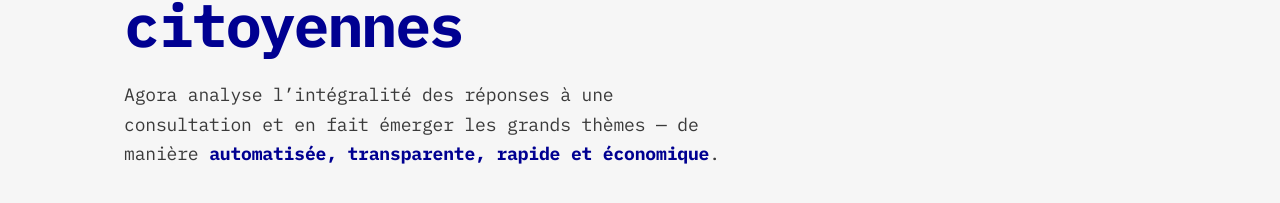
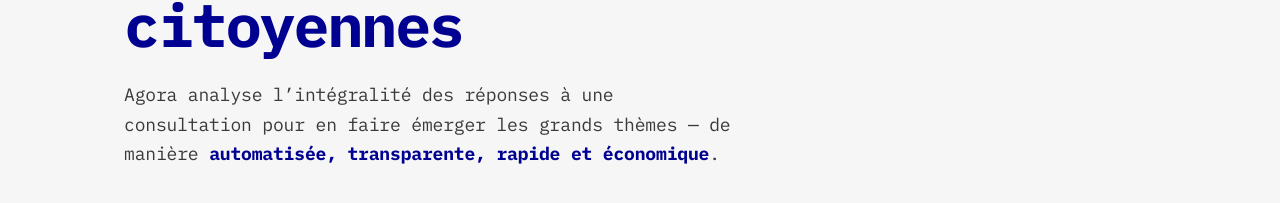
Before and after one commit to 1Batmain/Agora, a React (Vite) app in the folder frontend/: page / in a window 1280 px wide. Shown: the part 294-497 px from the top of the page. Built offline with nearby package versions, Linux system fonts and the light colour scheme; no server answers.

Commit message:
copy(landing): « et en fait émerger » → « pour en faire émerger » dans la tagline

```diff
--- a/frontend/src/redesign/Landing.tsx
+++ b/frontend/src/redesign/Landing.tsx
@@ -33,7 +33,7 @@
             <br />
           </h1>
           <p className="hero__tagline">
-            Agora analyse l’intégralité des réponses à une consultation et en fait émerger
+            Agora analyse l’intégralité des réponses à une consultation pour en faire émerger
             les grands thèmes — de manière <strong>automatisée, transparente, rapide et
             économique</strong>.
           </p>
```
